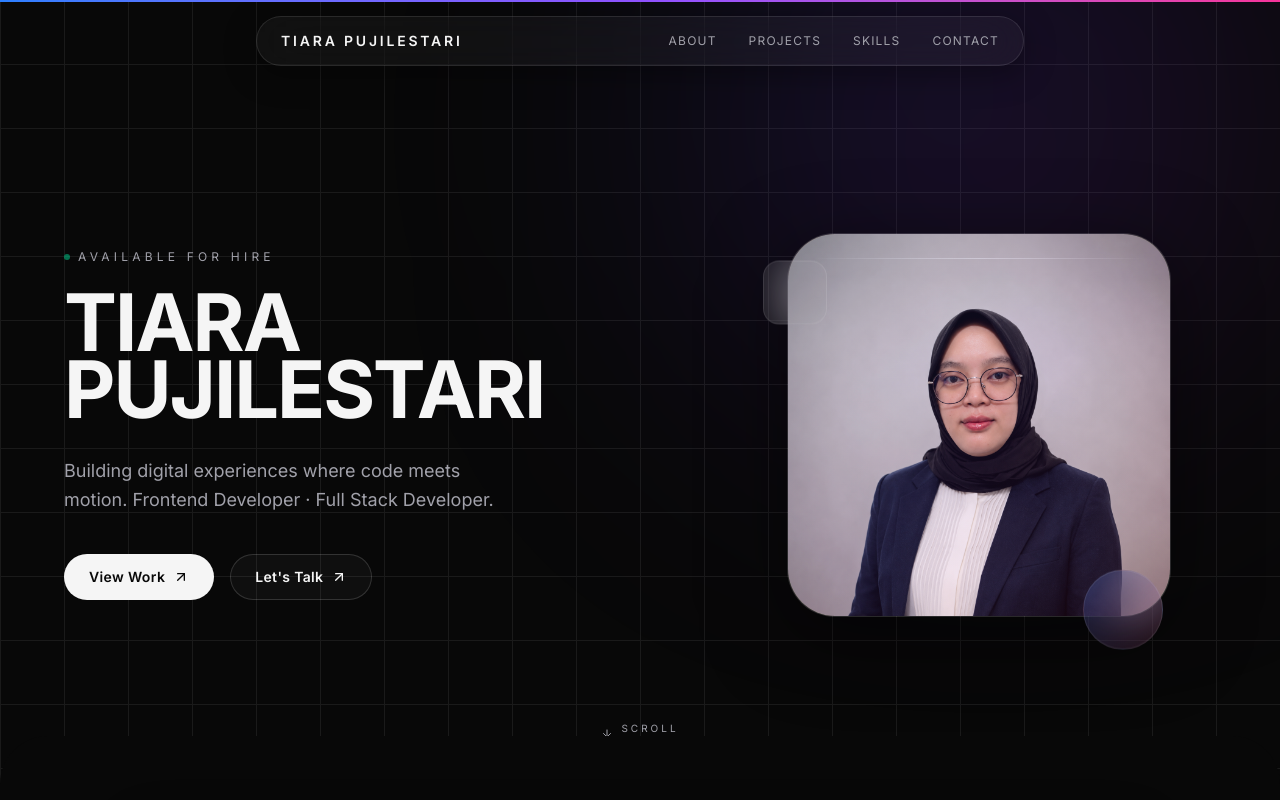
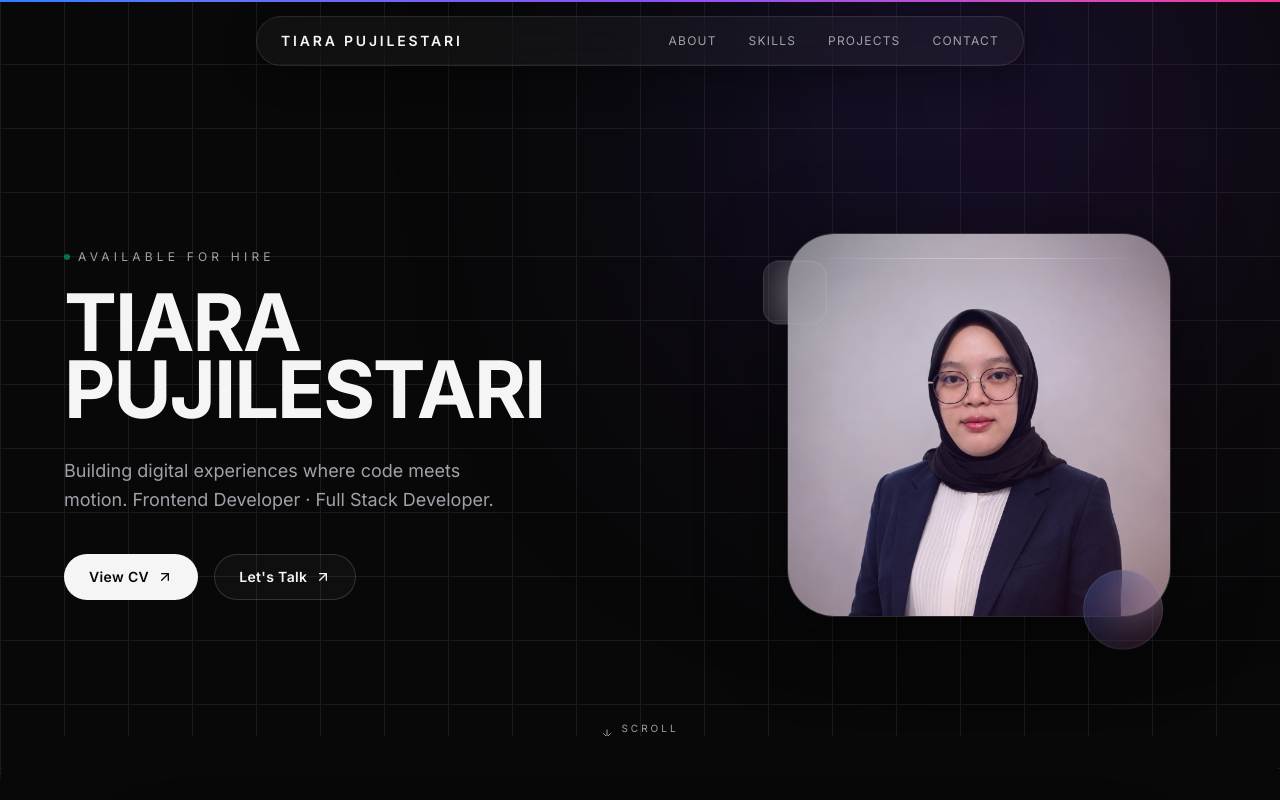
Before and after one commit to tiarapujilestari/tiarapujilestari-portofolio, a React (Vite) app: page / in a window 1280 px wide. Shown: the top 800 px of the page. Built offline with nearby package versions, Linux system fonts and the light colour scheme.

Commit message:
adding text and fix clicker

```diff
--- a/src/components/layout/Navbar.tsx
+++ b/src/components/layout/Navbar.tsx
@@ -1,42 +1,44 @@
 import React, { useState } from "react";
-import { motion, AnimatePresence, useScroll, useMotionValueEvent } from "motion/react";
+import {
+  motion,
+  AnimatePresence,
+  useScroll,
+  useMotionValueEvent,
+} from "motion/react";
 import { Menu, X } from "lucide-react";
 
 const links = [
   { label: "About", href: "#about" },
+  { label: "Skills", href: "#skills" },
   { label: "Projects", href: "#work" },
-  { label: "Skills", href: "#skills" },
   { label: "Contact", href: "#contact" },
 ];
 
 const Navbar: React.FC = () => {
   const { scrollY } = useScroll();
-  const [hidden, setHidden] = useState(false);
   const [shrunk, setShrunk] = useState(false);
   const [menuOpen, setMenuOpen] = useState(false);
-  const lastY = React.useRef(0);
 
   useMotionValueEvent(scrollY, "change", (latest) => {
     setShrunk(latest > 80);
-    const diff = latest - lastY.current;
-    if (latest > 200 && diff > 4) setHidden(true);
-    else if (diff < -4) setHidden(false);
-    lastY.current = latest;
   });
 
   return (
     <>
-      <motion.header
-        animate={{ y: hidden ? -100 : 0 }}
-        transition={{ type: "spring", stiffness: 300, damping: 30 }}
-        className="fixed top-4 left-1/2 -translate-x-1/2 z-50 w-[92%] max-w-3xl"
-      >
+      <motion.header className="fixed top-4 left-1/2 -translate-x-1/2 z-[100] w-[92%] max-w-3xl">
         <motion.div
-          animate={{ paddingTop: shrunk ? 8 : 14, paddingBottom: shrunk ? 8 : 14 }}
+          animate={{
+            paddingTop: shrunk ? 8 : 14,
+            paddingBottom: shrunk ? 8 : 14,
+          }}
           className="flex items-center justify-between rounded-full border border-white/10 bg-white/[0.04] backdrop-blur-xl px-6 shadow-[0_8px_32px_rgba(0,0,0,0.35)]"
         >
           <a
-            href="#about"
+            href="/"
+            onClick={(e) => {
+              e.preventDefault();
+              window.location.href = "/";
+            }}
             className="text-sm font-semibold tracking-[0.2em] text-[#F5F5F5]"
             data-cursor="magnetic"
           >
@@ -74,7 +76,7 @@ const Navbar: React.FC = () => {
             animate={{ opacity: 1, clipPath: "circle(150% at 100% 0%)" }}
             exit={{ opacity: 0, clipPath: "circle(0% at 100% 0%)" }}
             transition={{ duration: 0.6, ease: [0.16, 1, 0.3, 1] }}
-            className="fixed inset-0 z-[60] bg-[#080808] flex flex-col"
+            className="fixed inset-0 z-[110] bg-[#080808] flex flex-col"
           >
             <div className="flex justify-end p-6">
               <button
@@ -93,7 +95,11 @@ const Navbar: React.FC = () => {
                   onClick={() => setMenuOpen(false)}
                   initial={{ opacity: 0, y: 30 }}
                   animate={{ opacity: 1, y: 0 }}
-                  transition={{ delay: 0.1 + i * 0.08, duration: 0.5, ease: "easeOut" }}
+                  transition={{
+                    delay: 0.1 + i * 0.08,
+                    duration: 0.5,
+                    ease: "easeOut",
+                  }}
                   className="text-4xl font-semibold tracking-tight text-[#F5F5F5]"
                 >
                   {link.label}
--- a/src/components/sections/About.tsx
+++ b/src/components/sections/About.tsx
@@ -14,7 +14,7 @@ const points = [
 const About: React.FC = () => {
   return (
     <section
-      id="about-section"
+      id="about"
       className="relative z-30 -mt-16 rounded-t-[3rem] bg-[#080808] px-6 pb-24 pt-20 md:px-16"
     >
       <div className="mx-auto max-w-5xl">
--- a/src/components/sections/Hero.tsx
+++ b/src/components/sections/Hero.tsx
@@ -1,5 +1,10 @@
 import React, { useRef } from "react";
-import { motion, useScroll, useTransform, useReducedMotion } from "motion/react";
+import {
+  motion,
+  useScroll,
+  useTransform,
+  useReducedMotion,
+} from "motion/react";
 import { ArrowDown } from "lucide-react";
 import { useScrollVelocity } from "../motion/useScrollVelocity";
 import Button from "../ui/Button";
@@ -13,7 +18,11 @@ const wordVariants = {
     opacity: 1,
     y: 0,
     filter: "blur(0px)",
-    transition: { duration: 0.8, delay: 0.15 * i, ease: [0.16, 1, 0.3, 1] as const },
+    transition: {
+      duration: 0.8,
+      delay: 0.15 * i,
+      ease: [0.16, 1, 0.3, 1] as const,
+    },
   }),
 };
 
@@ -27,13 +36,29 @@ const Hero: React.FC = () => {
     offset: ["start start", "end start"],
   });
 
-  const textScale = useTransform(scrollYProgress, [0, 1], [1, shouldReduceMotion ? 1 : 0.85]);
+  const textScale = useTransform(
+    scrollYProgress,
+    [0, 1],
+    [1, shouldReduceMotion ? 1 : 0.85],
+  );
   const textOpacity = useTransform(scrollYProgress, [0, 0.8], [1, 0]);
-  const textBlur = useTransform(scrollYProgress, [0, 1], [0, shouldReduceMotion ? 0 : 10]);
+  const textBlur = useTransform(
+    scrollYProgress,
+    [0, 1],
+    [0, shouldReduceMotion ? 0 : 10],
+  );
   const textFilter = useTransform(textBlur, (b) => `blur(${b}px)`);
 
-  const visualScale = useTransform(scrollYProgress, [0, 1], [1, shouldReduceMotion ? 1 : 1.15]);
-  const visualY = useTransform(scrollYProgress, [0, 1], [0, shouldReduceMotion ? 0 : -100]);
+  const visualScale = useTransform(
+    scrollYProgress,
+    [0, 1],
+    [1, shouldReduceMotion ? 1 : 1.15],
+  );
+  const visualY = useTransform(
+    scrollYProgress,
+    [0, 1],
+    [0, shouldReduceMotion ? 0 : -100],
+  );
 
   return (
     <section
@@ -100,7 +125,13 @@ const Hero: React.FC = () => {
             transition={{ duration: 0.7, delay: 0.75 }}
             className="mt-10 flex flex-wrap gap-4"
           >
-            <Button href="#projects">View Work</Button>
+            <Button
+              href="/src/assets/Tiara-Pujilestari-CV-ATS.pdf"
+              target="_blank"
+              rel="noopener noreferrer"
+            >
+              View CV
+            </Button>
             <Button href="#contact" variant="ghost">
               Let's Talk
             </Button>
```
